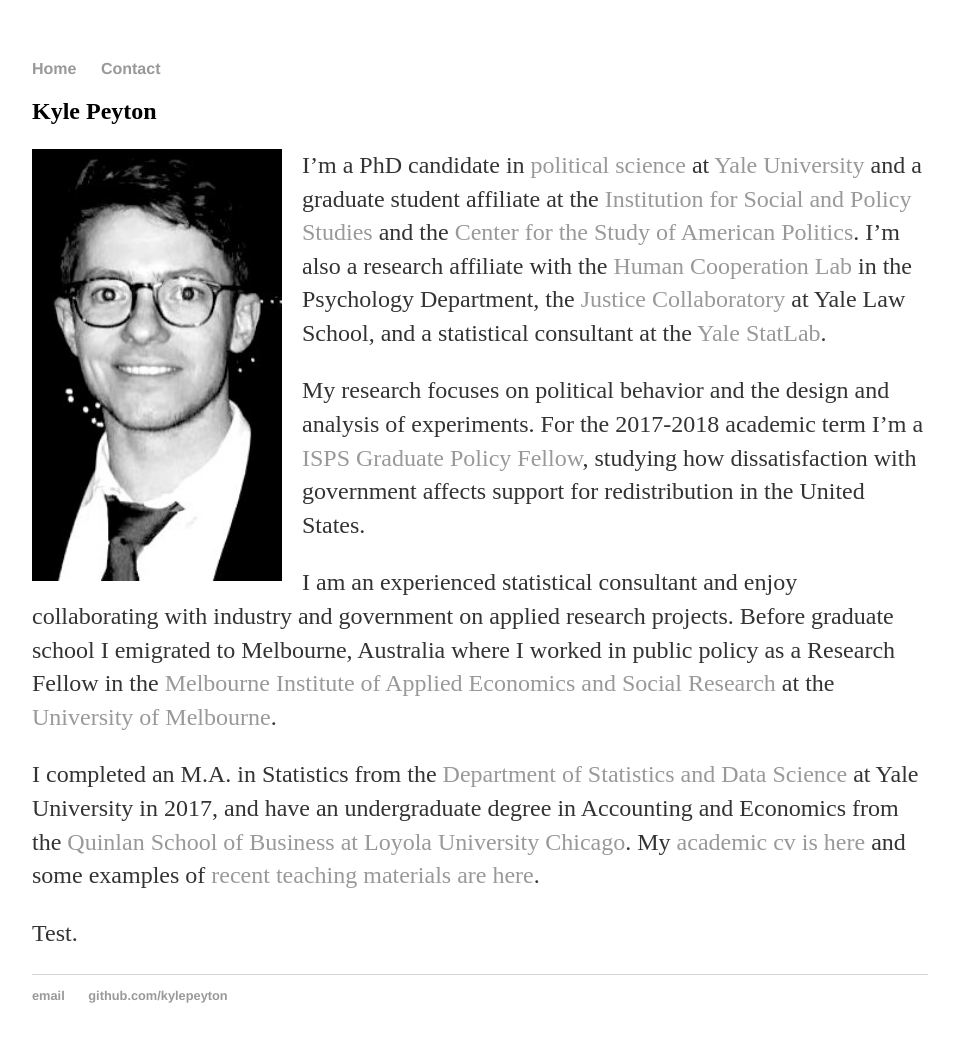
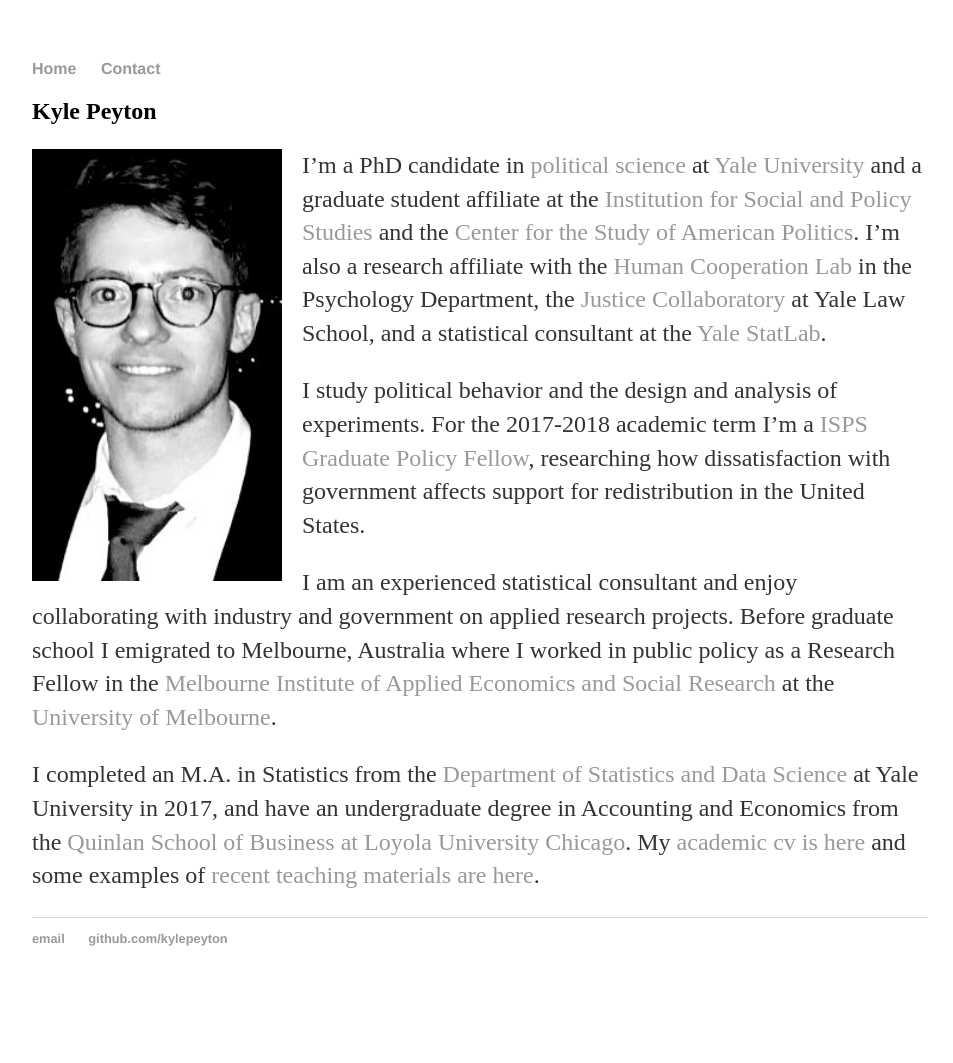
Before and after one commit to kylepeyton/kylepeyton.github.io, a Jekyll site: the page built from index.markdown, in a window 1280 px wide. Shown: the whole page, without its empty margins (160-1113 px from the left). Built offline with Jekyll 4.4.1, drawn with Linux system fonts in a browser that asks for light colours; after the commit the page ends 1006 px from its top, so only the background shows below that.

Commit message:
Update index.markdown

```diff
--- a/index.markdown
+++ b/index.markdown
@@ -10,14 +10,12 @@
 I'm also a research affiliate with the [Human Cooperation Lab](http://davidrand-cooperation.com/lab/) in the Psychology Department,
 the [Justice Collaboratory](https://law.yale.edu/justice-collaboratory) at Yale Law School, and a statistical consultant at the [Yale StatLab](http://statlab.stat.yale.edu/).
 
-My research focuses on political behavior and the design and analysis of experiments.
+I study political behavior and the design and analysis of experiments.
 For the 2017-2018 academic term I'm a [ISPS Graduate Policy Fellow](https://isps.yale.edu/team/directory/graduate-policy-fellow),
-studying how dissatisfaction with government affects support for redistribution in the United States.
+researching how dissatisfaction with government affects support for redistribution in the United States.
 
 I am an experienced statistical consultant and enjoy collaborating with industry and government on applied research projects. Before graduate school I emigrated to Melbourne, Australia where I worked in public policy as a Research
 Fellow in the [Melbourne Institute of Applied Economics and Social Research](http://melbourneinstitute.unimelb.edu.au/) at the
 [University of Melbourne](http://www.unimelb.edu.au/).
 
 I completed an M.A. in Statistics from the [Department of Statistics and Data Science](http://statistics.yale.edu/) at Yale University in 2017, and have an undergraduate degree in Accounting and Economics from the [Quinlan School of Business at Loyola University Chicago](https://www.luc.edu/quinlan/index.shtml). My [academic cv is here](https://kylepeyton.github.io/assets/Peyton_Kyle_CV.pdf) and some examples of [recent teaching materials are here](https://github.com/kylepeyton/PLSC504).
-
-Test.
```
